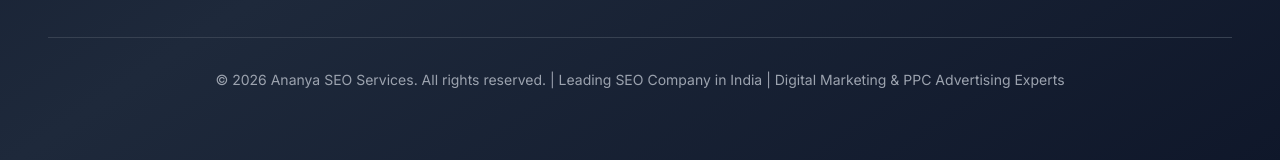
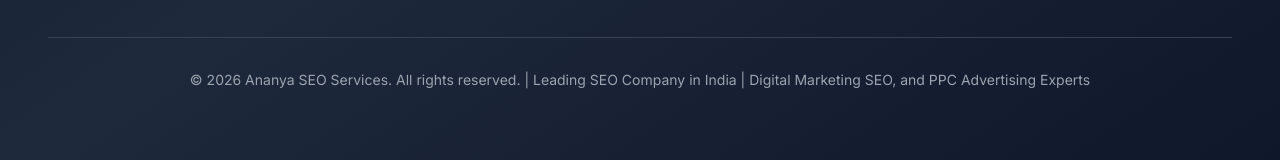
Before and after one commit to ananyaseo/ananyaseo-bolt-design, a React (Vite) app: page / in a window 1280 px wide. Shown: the part 10592-10752 px from the top of the page. Built offline with nearby package versions, Linux system fonts and the light colour scheme.

Commit message:
Updated Footer.tsx

```diff
--- a/src/components/Footer.tsx
+++ b/src/components/Footer.tsx
@@ -123,7 +123,7 @@ export default function Footer() {
           </div>
 
           <div className="text-center text-gray-400 text-sm pt-8 border-t border-gray-700">
-            <p>© 2026 Ananya SEO Services. All rights reserved. | Leading SEO Company in India | Digital Marketing & PPC Advertising Experts</p>
+            <p>© 2026 Ananya SEO Services. All rights reserved. | Leading SEO Company in India | Digital Marketing SEO, and PPC Advertising Experts</p>
           </div>
         </div>
       </div>
```
